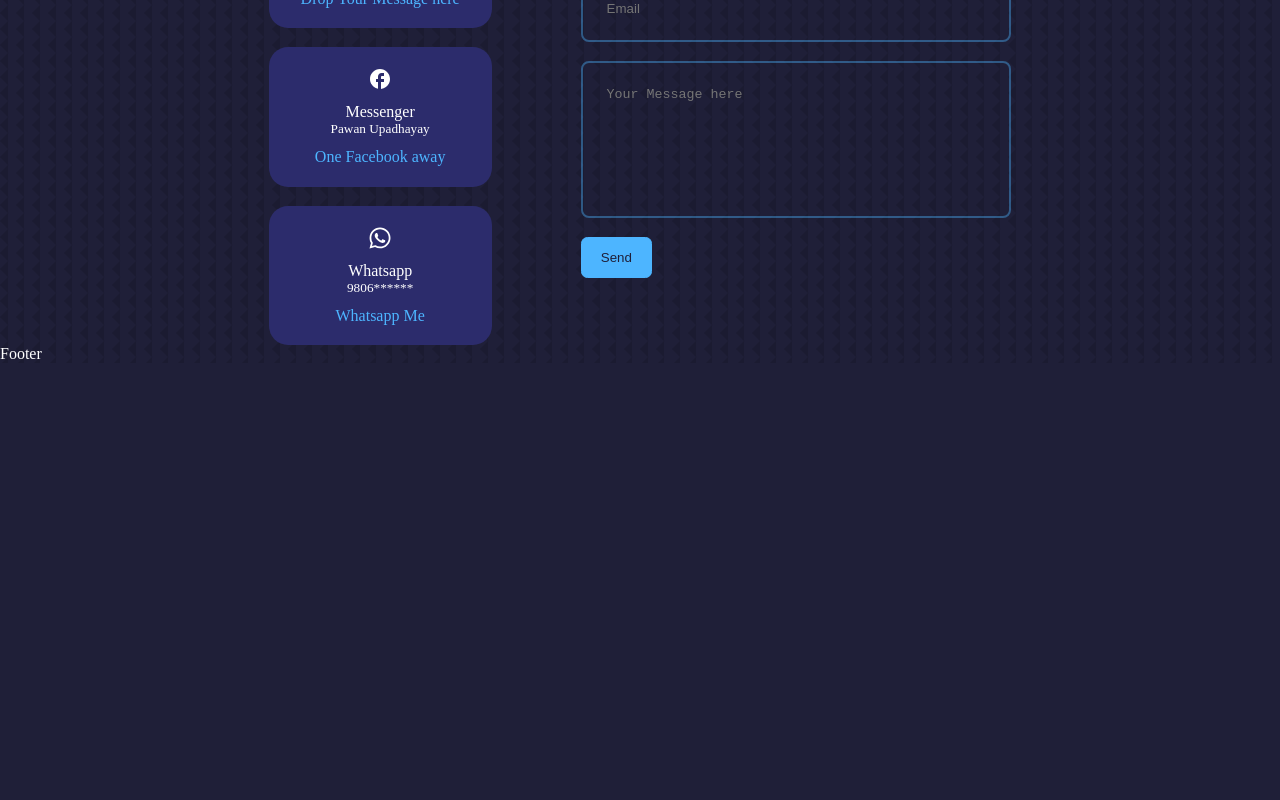
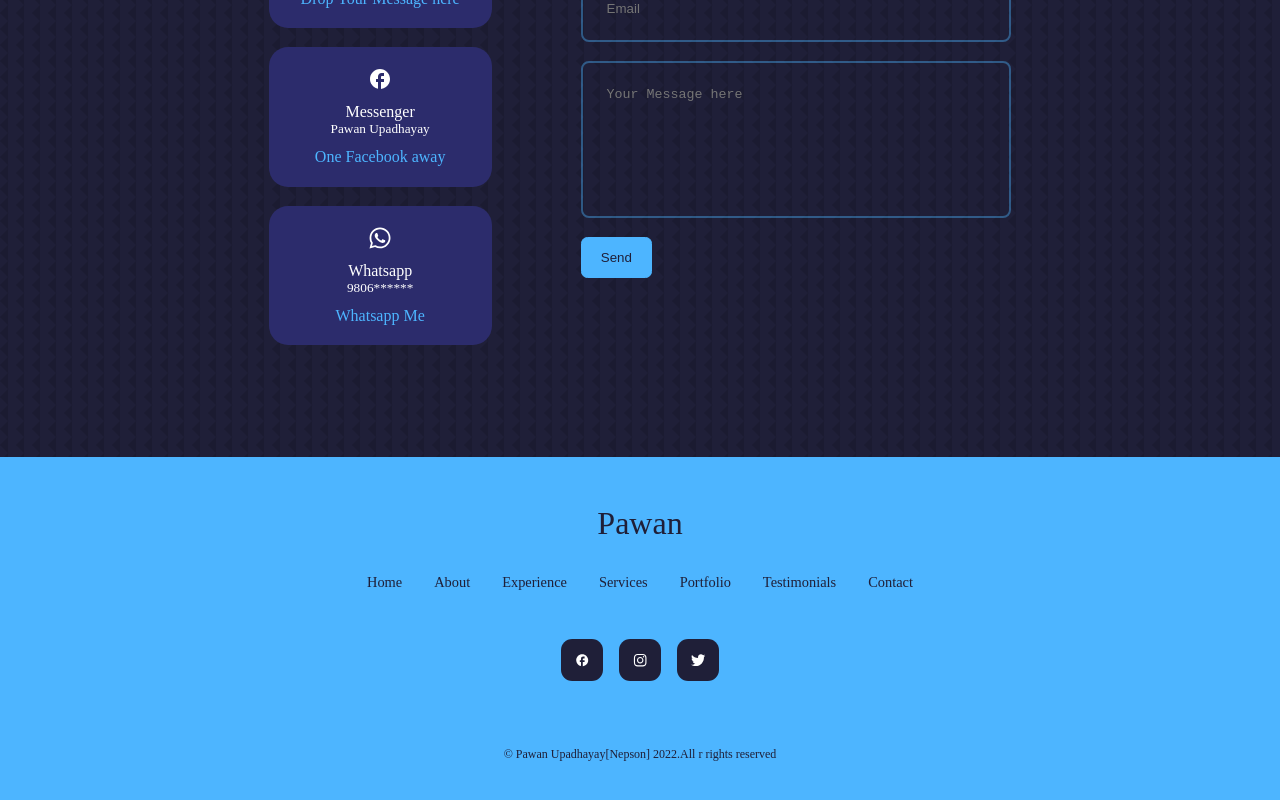
Before and after one commit to PawanNepson/Portfolioapp, a React (Create React App) app: page / in a window 1280 px wide. Shown: the part 4235-5035 px from the top of the page. Before the commit the page ends 4598 px from the top, so only its background shows below. Built offline with nearby package versions, Linux system fonts and the light colour scheme; a web font is replaced by a local one.

Commit message:
footer section done

```diff
--- a/src/components/footer/Footer.jsx
+++ b/src/components/footer/Footer.jsx
@@ -1,8 +1,50 @@
-import React from 'react'
-import "./footer.css"
+import { FaInstagram, FaTwitter } from "react-icons/fa";
+import { MdFacebook } from "react-icons/md";
+import "./footer.css";
 
 export const Footer = () => {
-    return (
-        <div>Footer</div>
-    )
-}
+  return (
+    <footer>
+      <a href="#" className="footer__logo">
+        Pawan
+      </a>
+      <ul className="permalinks">
+        <li>
+          <a href="#">Home</a>
+        </li>
+        <li>
+          <a href="#about">About</a>
+        </li>
+        <li>
+          <a href="#experience">Experience</a>
+        </li>
+        <li>
+          <a href="#services">Services</a>
+        </li>
+        <li>
+          <a href="#portfolio">Portfolio</a>
+        </li>
+        <li>
+          <a href="#testimonials">Testimonials</a>
+        </li>
+        <li>
+          <a href="#contact">Contact</a>
+        </li>
+      </ul>
+      <div className="footer__socials">
+        <a href="https://facebook.com">
+          <MdFacebook />
+        </a>
+        <a href="https://instagram.com">
+          <FaInstagram />
+        </a>
+        <a href="https://twitter.com">
+          <FaTwitter />
+        </a>
+      </div>
+      <div className="footer__copyright">
+        <small>&copy; Pawan Upadhayay[Nepson] 2022.All r rights reserved</small>
+      </div>
+    </footer>
+  );
+};
--- a/src/components/footer/footer.css
+++ b/src/components/footer/footer.css
@@ -0,0 +1,57 @@
+footer {
+  background: var(--color-primary);
+  text-align: center;
+  padding: 3rem 0;
+  font-size: 0.9rem;
+  margin-top: 7rem;
+}
+footer a {
+  color: var(--color-bg);
+}
+.footer__logo {
+  font-size: 2rem;
+  font-weight: 500;
+  margin-bottom: 2rem;
+  display: inline-block;
+}
+.permalinks {
+  display: flex;
+  flex-wrap: wrap;
+  justify-content: center;
+  gap: 2rem;
+  margin: 0 auto 3rem;
+}
+.footer__socials {
+  display: flex;
+  justify-content: center;
+  gap: 1rem;
+  margin-bottom: 4rem;
+}
+.footer__socials a {
+  background-color: var(--color-bg);
+  color: var(--color-white);
+  padding: 0.8rem;
+  border-radius: 0.7rem;
+  display: flex;
+  border: 1px solid transparent;
+}
+.footer__socials a:hover {
+  background-color: transparent;
+  color: var(--color-bg);
+  border-color: var(--color-bg);
+}
+.footer__copyright {
+  margin-bottom: 4rem;
+  color: var(--color-bg);
+}
+
+/* small size */
+@media screen and (max-width: 600px) {
+  .permalinks {
+    flex-direction: column;
+    gap: 1.5rem;
+  }
+  .footer__socials {
+    margin-bottom: 2.6rem;
+  }
+}
```
